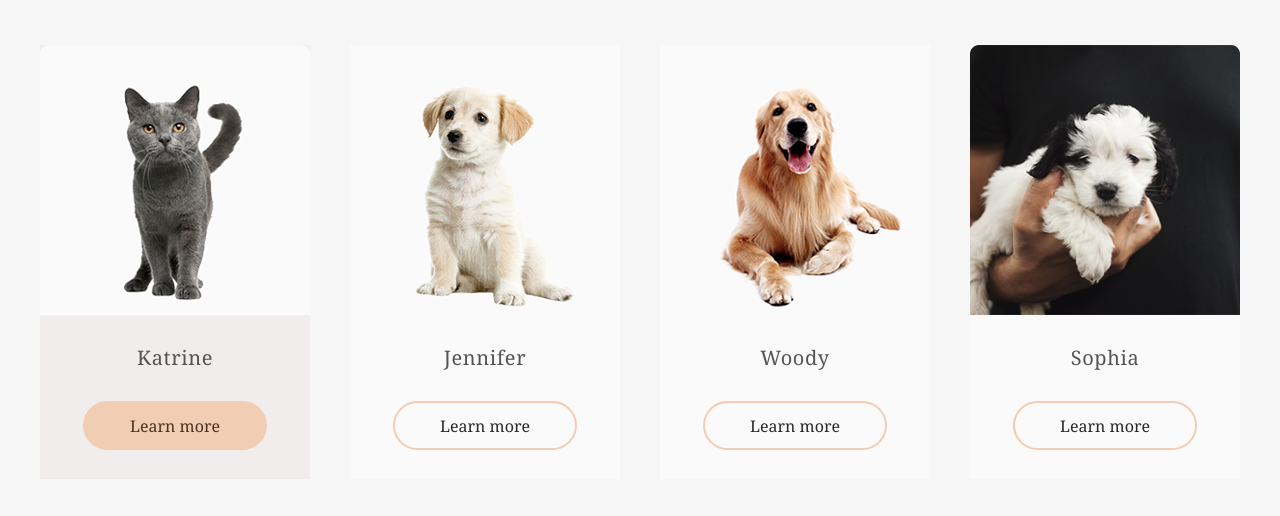
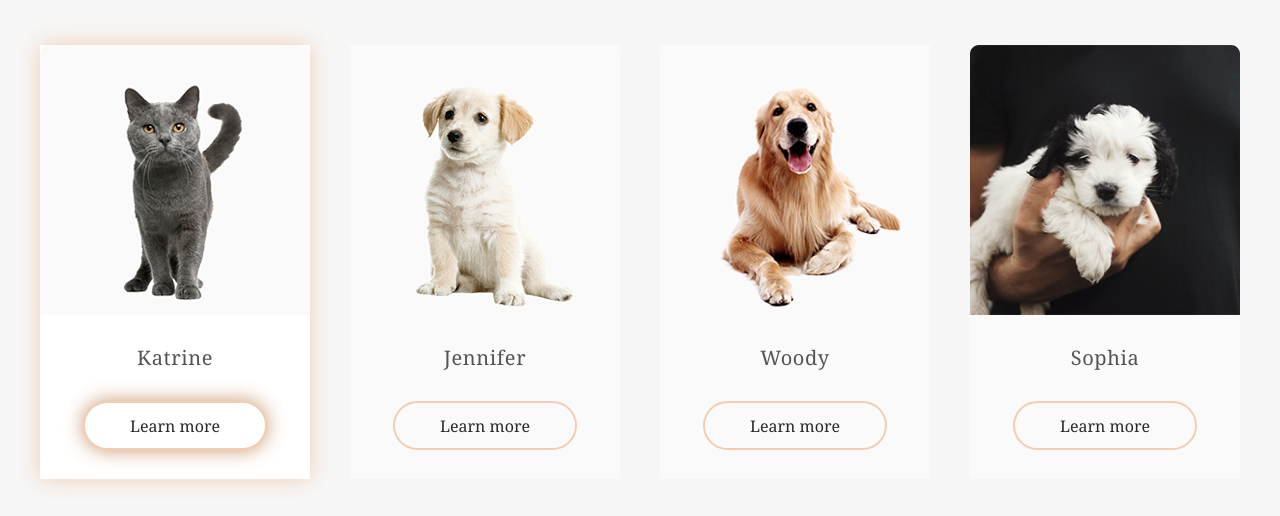
Before and after one commit to chipsy1992/shelter, a plain HTML site: page pages/pets/index.html in a window 1280 px wide. In both pictures the pointer is over the element 175 px from the left and 512 px from the top of the page. Shown: the part 251-767 px from the top of the page. Drawn offline with Linux system fonts and the light colour scheme.

Commit message:
docs: change cards hover effect

```diff
--- a/pages/main/style.css
+++ b/pages/main/style.css
@@ -237,15 +237,16 @@ nav ul li:nth-child(1) {
 }
 
 .card-hover:hover {
-  background-color: #f2eded;
+  background-color: #ffffff;
+  box-shadow: 0 0 20px #f1cdb3;
+  transition: all 0.2s ease-in;
   cursor: pointer;
-  transition: all 0.3s ease-in;
 }
 
 .card-hover:hover .card-btn {
-  background-color: #f1cdb3;
-  color: #493224;
-  transition: all 0.3s ease-in;
+  background-color: #ffffff;
+  box-shadow: 0 0 25px #cb966f;
+  transition: all 0.2s ease-in;
 }
 
 /* Help section */
--- a/pages/pets/style.css
+++ b/pages/pets/style.css
@@ -131,15 +131,16 @@ nav ul li:nth-child(2) {
 }
 
 .card-hover:hover {
-  background-color: #f2eded;
+  background-color: #ffffff;
+  box-shadow: 0 0 20px #f1cdb3;
+  transition: all 0.2s ease-in;
   cursor: pointer;
-  transition: all 0.3s ease-in;
 }
 
 .card-hover:hover .card-btn {
-  background-color: #f1cdb3;
-  color: #493224;
-  transition: all 0.3s ease-in;
+  background-color: #ffffff;
+  box-shadow: 0 0 20px #cb966f;
+  transition: all 0.2s ease-in;
 }
 
 /* Buttons */
```
